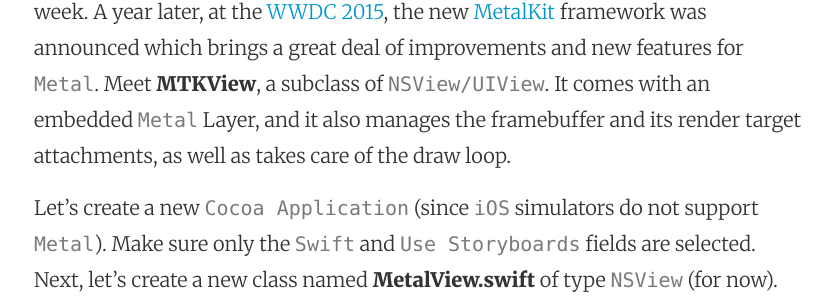
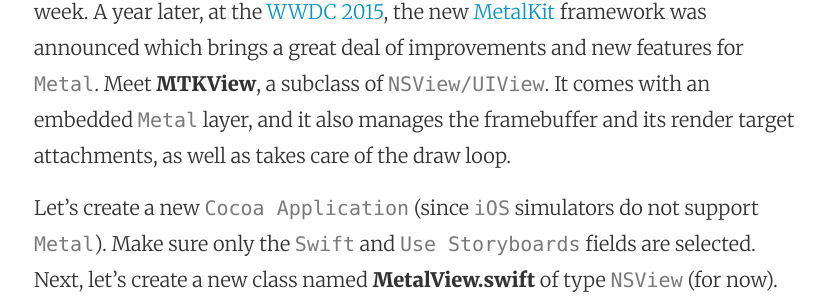
Before and after one commit to mhorga/mhorga.github.io, a Jekyll site: the page built from _posts/2016-01-11-using-metalkit-part-1.markdown, in a window 1280 px wide and 900 px high. Shown: the part 445-745 px from the top of the window, without its empty margins (222-1055 px from the left). Built offline with Jekyll 4.4.1, drawn with Linux system fonts in a browser that asks for light colours.

```diff
--- a/_posts/2016-01-11-using-metalkit-part-1.markdown
+++ b/_posts/2016-01-11-using-metalkit-part-1.markdown
@@ -3,7 +3,7 @@ published: true
 title: Using MetalKit part 1
 layout: post
 ---
-The Metal framework was announced the [WWDC 2014](https://developer.apple.com/videos/wwdc2014/) as we mentioned last week. A year later, at the [WWDC 2015](https://developer.apple.com/videos/wwdc2015/), the new [MetalKit](https://developer.apple.com/library/ios/documentation/MetalKit/Reference/MTKFrameworkReference/index.html) framework was announced which brings a great deal of improvements and new features for `Metal`. Meet __MTKView__, a subclass of `NSView/UIView`. It comes with an embedded `Metal` Layer, and it also manages the framebuffer and its render target attachments, as well as takes care of the draw loop.
+The Metal framework was announced the [WWDC 2014](https://developer.apple.com/videos/wwdc2014/) as we mentioned last week. A year later, at the [WWDC 2015](https://developer.apple.com/videos/wwdc2015/), the new [MetalKit](https://developer.apple.com/library/ios/documentation/MetalKit/Reference/MTKFrameworkReference/index.html) framework was announced which brings a great deal of improvements and new features for `Metal`. Meet __MTKView__, a subclass of `NSView/UIView`. It comes with an embedded `Metal` layer, and it also manages the framebuffer and its render target attachments, as well as takes care of the draw loop.
 
 Let’s create a new `Cocoa Application` (since `iOS` simulators do not support `Metal`). Make sure only the `Swift` and `Use Storyboards` fields are selected. Next, let’s create a new class named __MetalView.swift__ of type `NSView` (for now). Once created, go to the storyboard and select the `View` under the `View Controller` as set its class to a `MetalView` type under `Identity Inspector` as seen in the image below.
 
```
